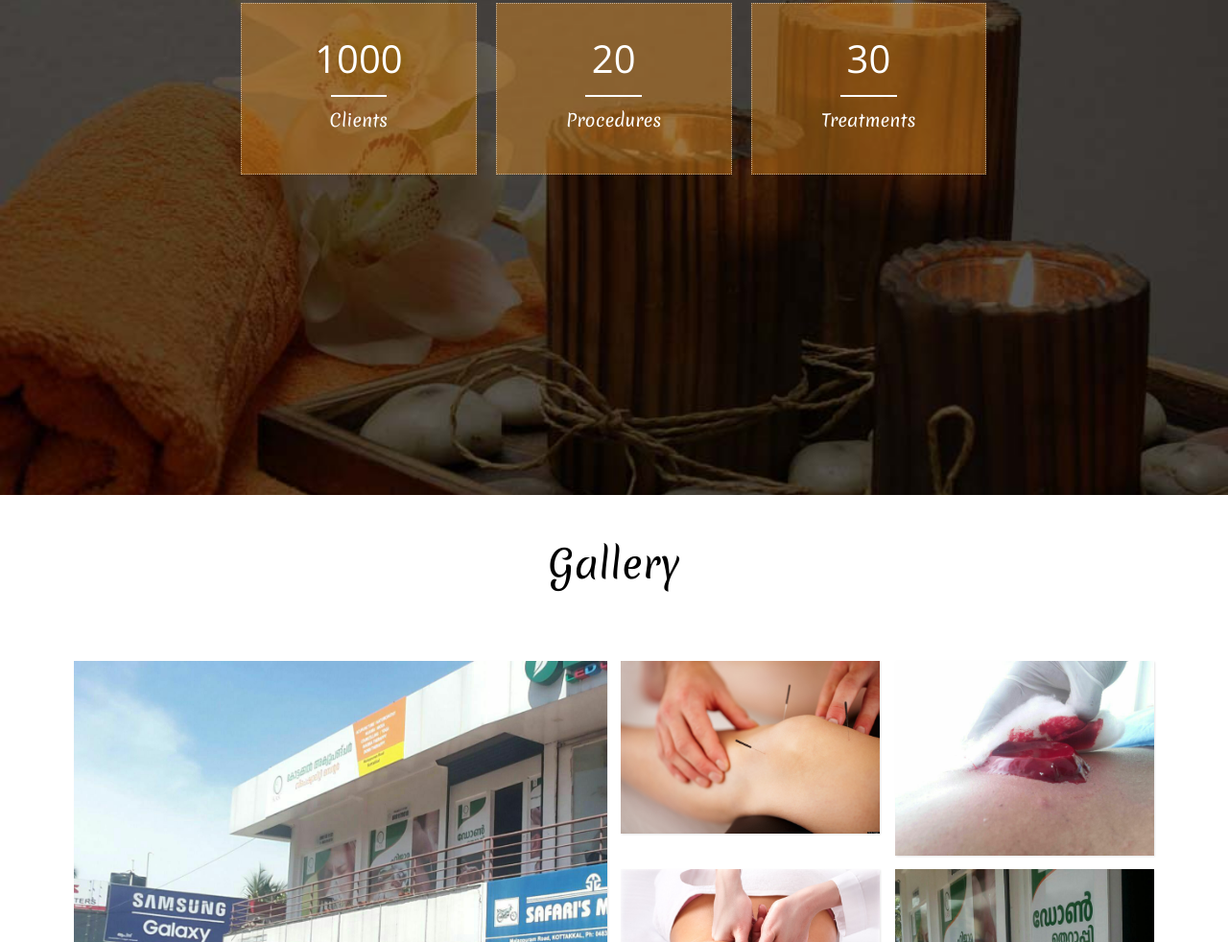
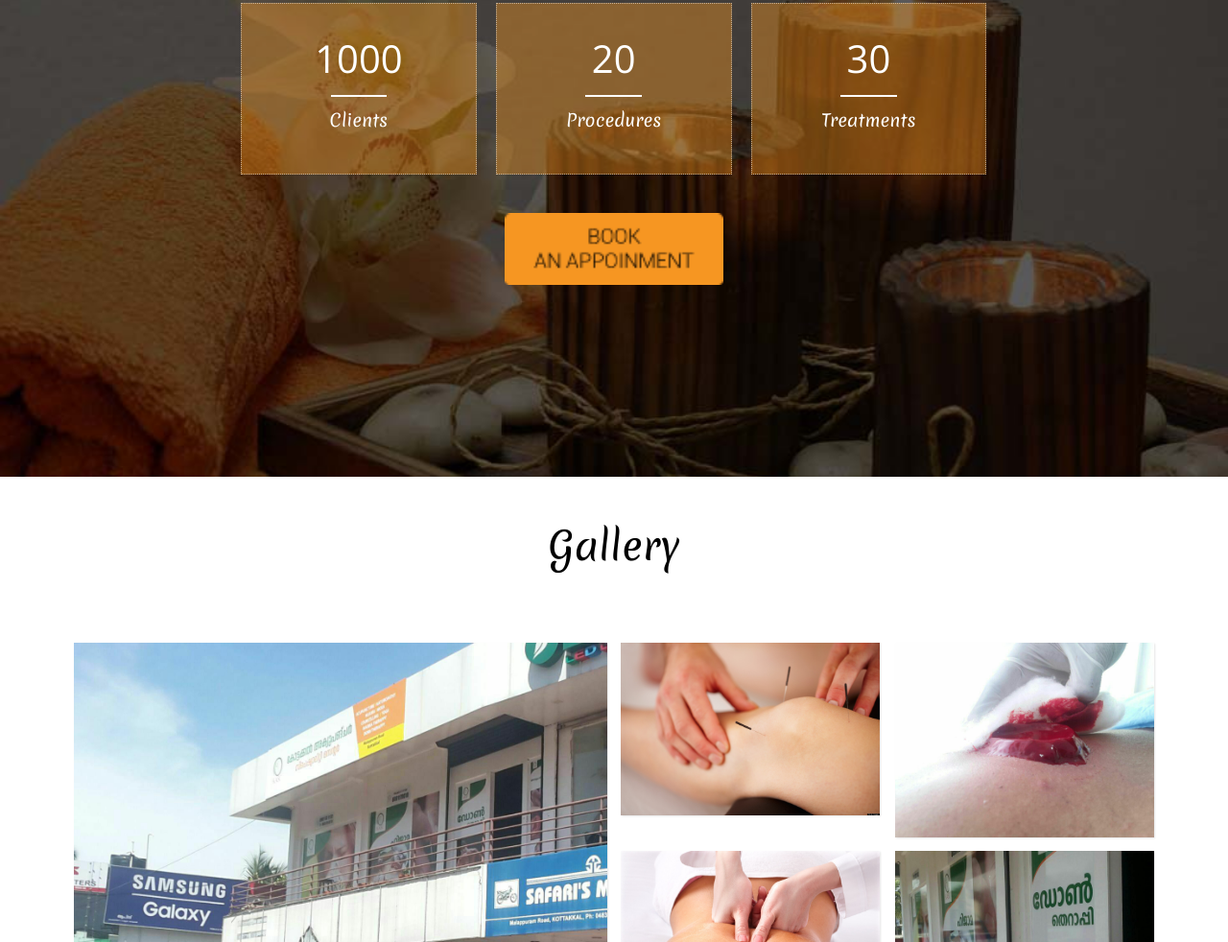
Before and after one commit to javidrazack/acukasc, a plain HTML site: page index.html in a window 1280 px wide. Shown: the part 2160-3142 px from the top of the page at 96% size. Drawn offline with nearby package versions, Linux system fonts and the light colour scheme.

Commit message:
fix book now button

```diff
--- a/css/style.css
+++ b/css/style.css
@@ -49,9 +49,8 @@ img {
 	width: 100%;
 }
 .book{
-	max-width: 40%;
-padding-left: 45%;
-padding-top: 10%;
+	max-width: 20%;
+	margin-left: 40%;
 }
 /*-- //Reset Code --*/
 .banner-agileits{
--- a/index.html
+++ b/index.html
@@ -230,8 +230,10 @@ window.onclick = function(event) {
 			</div>
 			<div class="clearfix"></div>
 		</div>
+		<br />
+		<br />
 		<div class="book">
-			<a href="tel:+918891170010"><img src="images/booknow.png"></a>
+			<a href="tel:+918891170010"><img src="images/booknow.png" align="center"></a>
     </div>
 	</div>
 </div>
```
